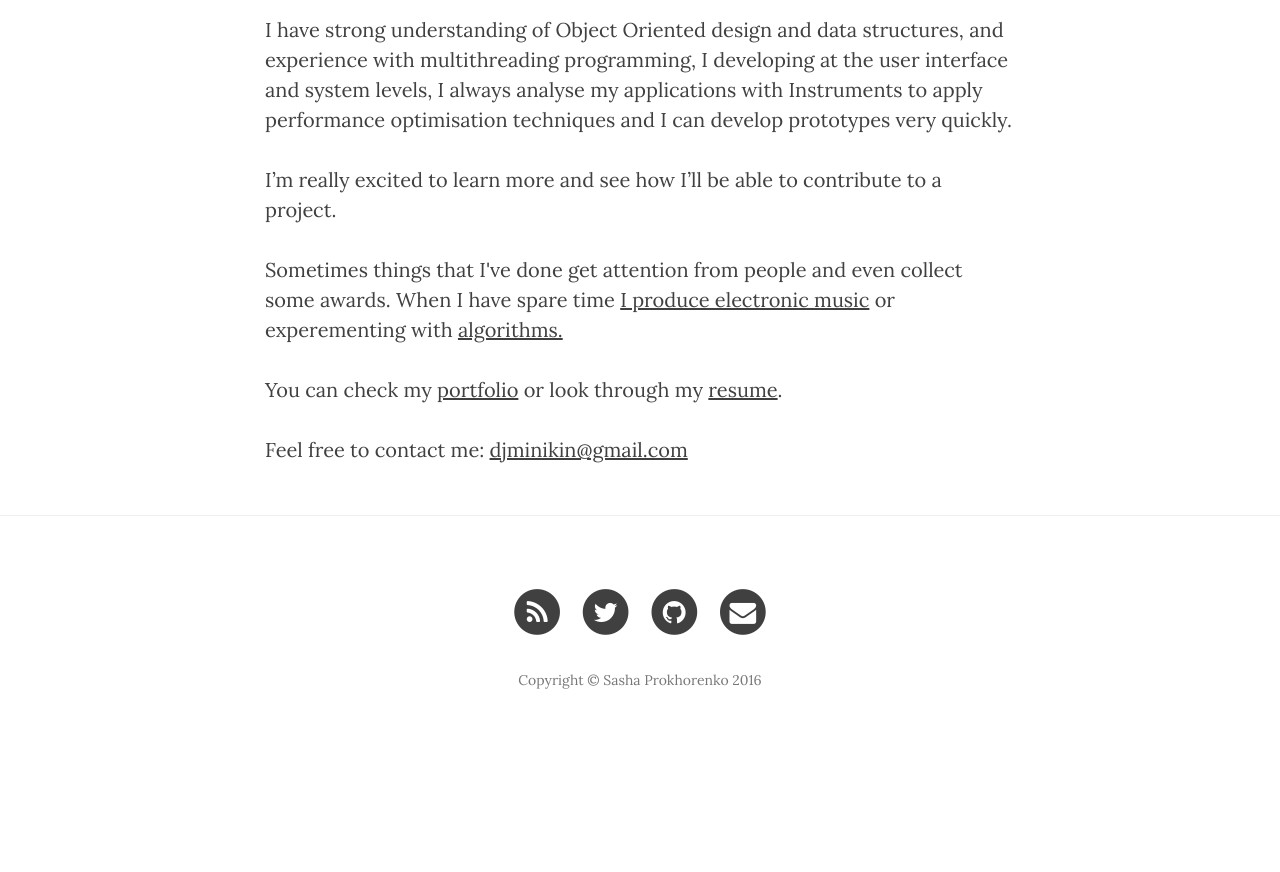
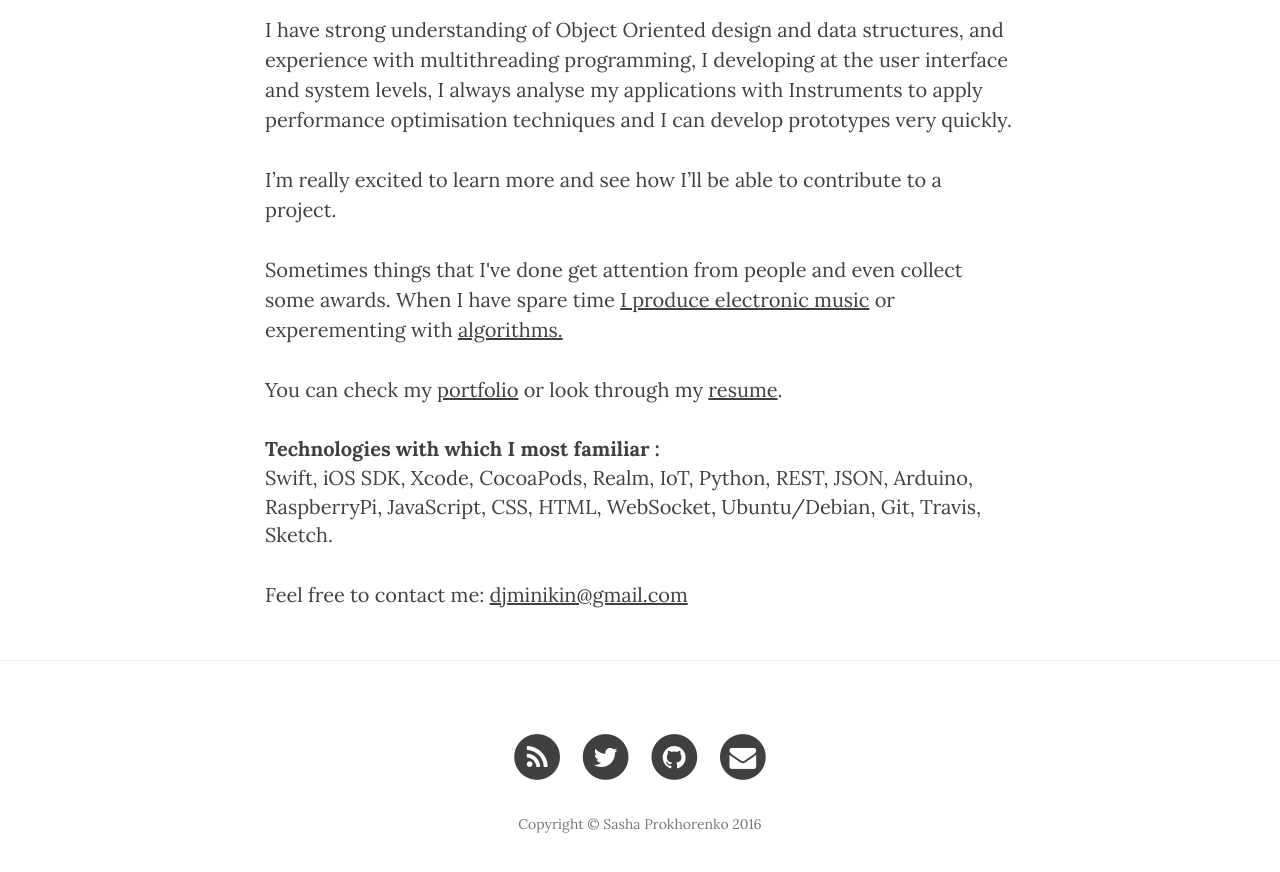
Before and after one commit to minikin/minikin.github.io, a Jekyll site: the page built from about.html, in a window 1280 px wide and 900 px high, scrolled down 633 px. Shown: the top 872 px of the window. Built offline with Jekyll 4.4.1, drawn with Linux system fonts in a browser that asks for light colours; nearby versions of some CDN libraries; before the commit the page ends 1389 px from its top, so only the background shows below that.

Commit message:
Updated about

```diff
--- a/_posts/2016-03-01-The-first-blog-post.markdown
+++ b/_posts/2016-03-01-The-first-blog-post.markdown
@@ -11,7 +11,7 @@ header-img: "img/mvvm.png"
 
 
 
-<p>My a new website is still in development but you can read <a href="{{ site.baseurl }}/about">about me</a>, check my <a href="{{ site.baseurl }}/portfolio">portfolio</a> <i>(in progress)</i> or look through my <a href="{{ site.baseurl }}/resume">resume</a>.</p>
+<p>My new website is still in development but you can read <a href="{{ site.baseurl }}/about">about me</a>, check my <a href="{{ site.baseurl }}/portfolio">portfolio</a> <i>(in progress)</i> or look through my <a href="{{ site.baseurl }}/resume">resume</a>.</p>
 
 <p>In near future, I'm going to start blogging about swift, data structure, algorithms, IoT and other software & hardware engineering related stuff.</p>
 
--- a/about.html
+++ b/about.html
@@ -18,4 +18,8 @@ When I have spare time <a href="https://soundcloud.com/minikin" target="_blank">
 
 <p>You can check my <a href="{{ site.baseurl }}/portfolio">portfolio</a> or look through my <a href="{{ site.baseurl }}/resume">resume</a>.</p>
 
+<b>Technologies with which I most familiar :</b><br>
+
+Swift, iOS SDK, Xcode, CocoaPods, Realm, IoT, Python, REST, JSON, Arduino, RaspberryPi, JavaScript, CSS, HTML, WebSocket, Ubuntu/Debian, Git, Travis, Sketch.
+
 <p>Feel free to contact me: <a href="mailto:djminikin@gmail.com?Subject=Hi%20Sasha!" target="_top">djminikin@gmail.com</a></p>
```
